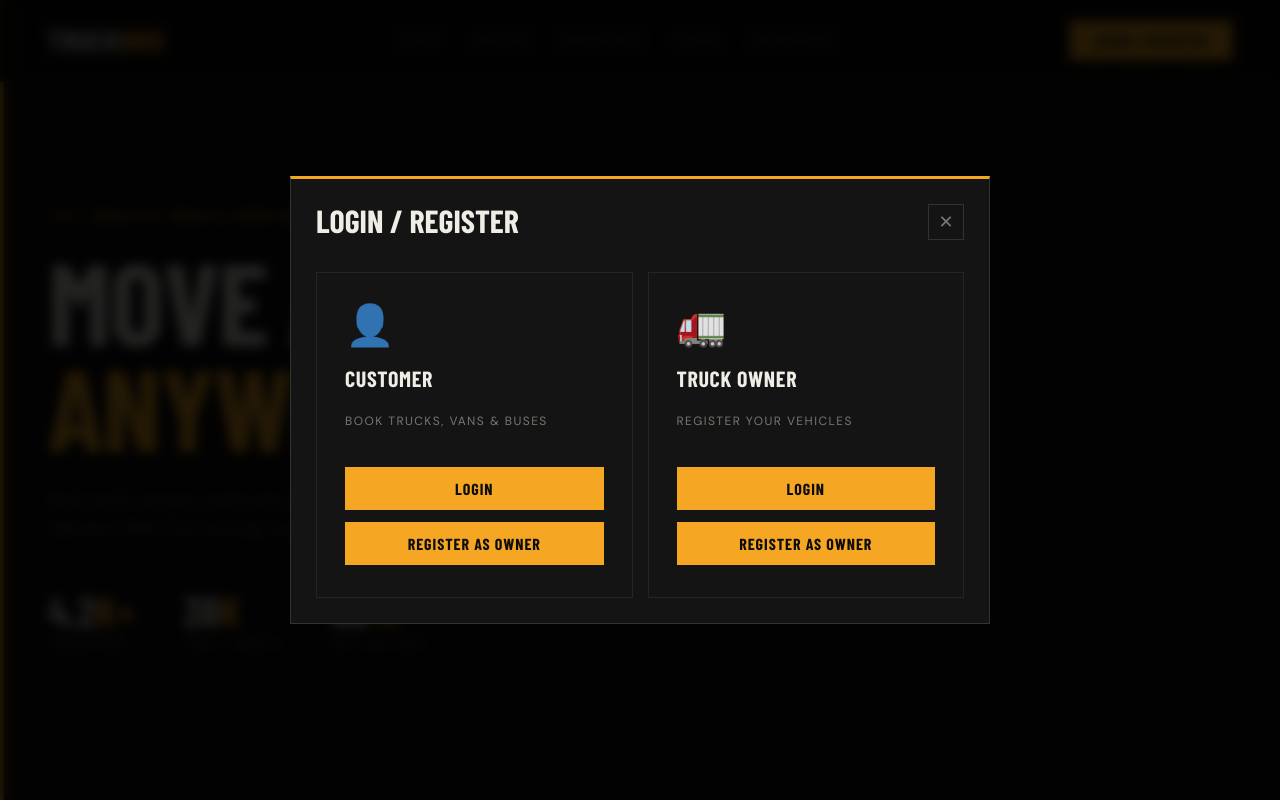
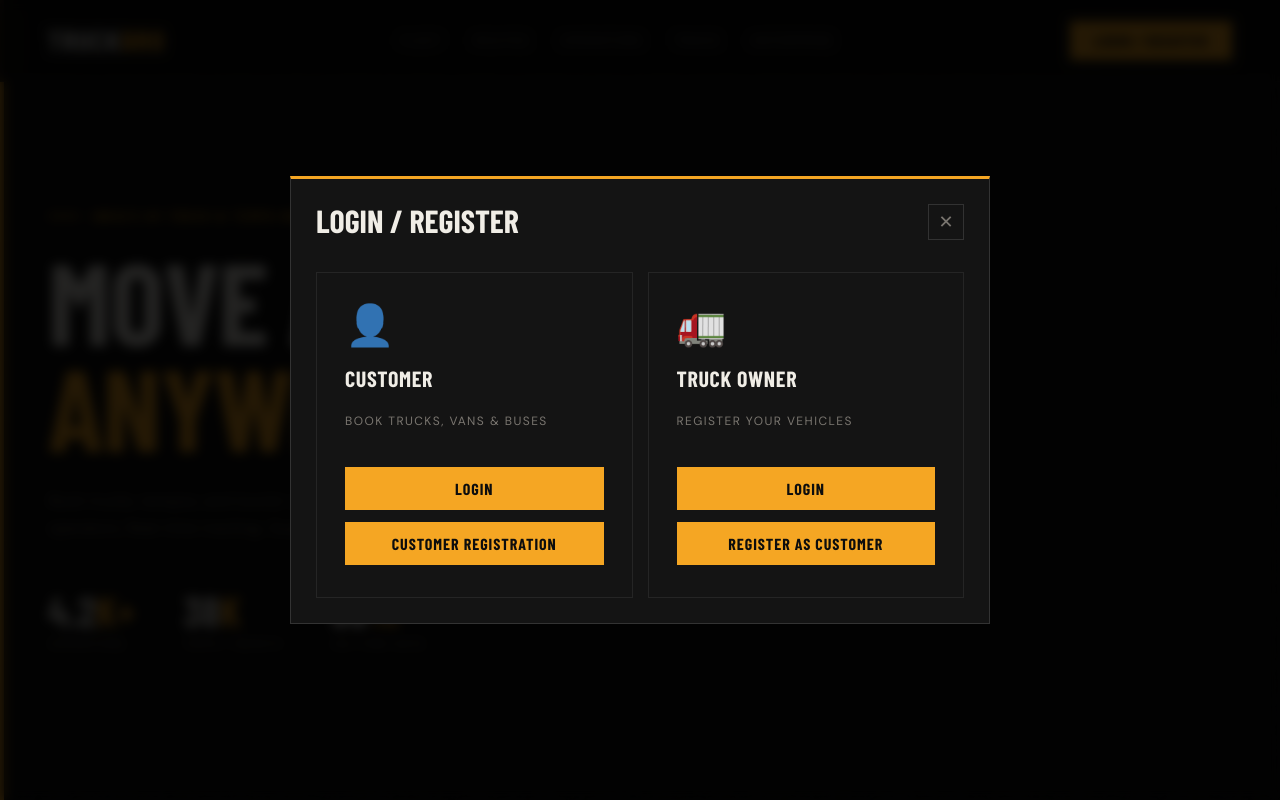
Before and after one commit to chandrud171989-collab/truckbrother, a plain HTML site: page index.html in a window 1280 px wide. Both pictures are taken after a click on the button "LOGIN / REGISTER". Shown: the top 800 px of the page. Drawn offline with nearby package versions, Linux system fonts and the light colour scheme; a web font is replaced by a local one.

Commit message:
index updated

```diff
--- a/index.html
+++ b/index.html
@@ -910,7 +910,7 @@
 
           <button class="book-btn"
           onclick="openOwnerRegister()">
-            Register as Owner
+            Customer Registration
           </button>
         </div>
       </div>
@@ -936,7 +936,7 @@
           </button>
 
           <button class="book-btn">
-            Register as Owner
+            Register as Customer
           </button>
         </div>
       </div>
```
